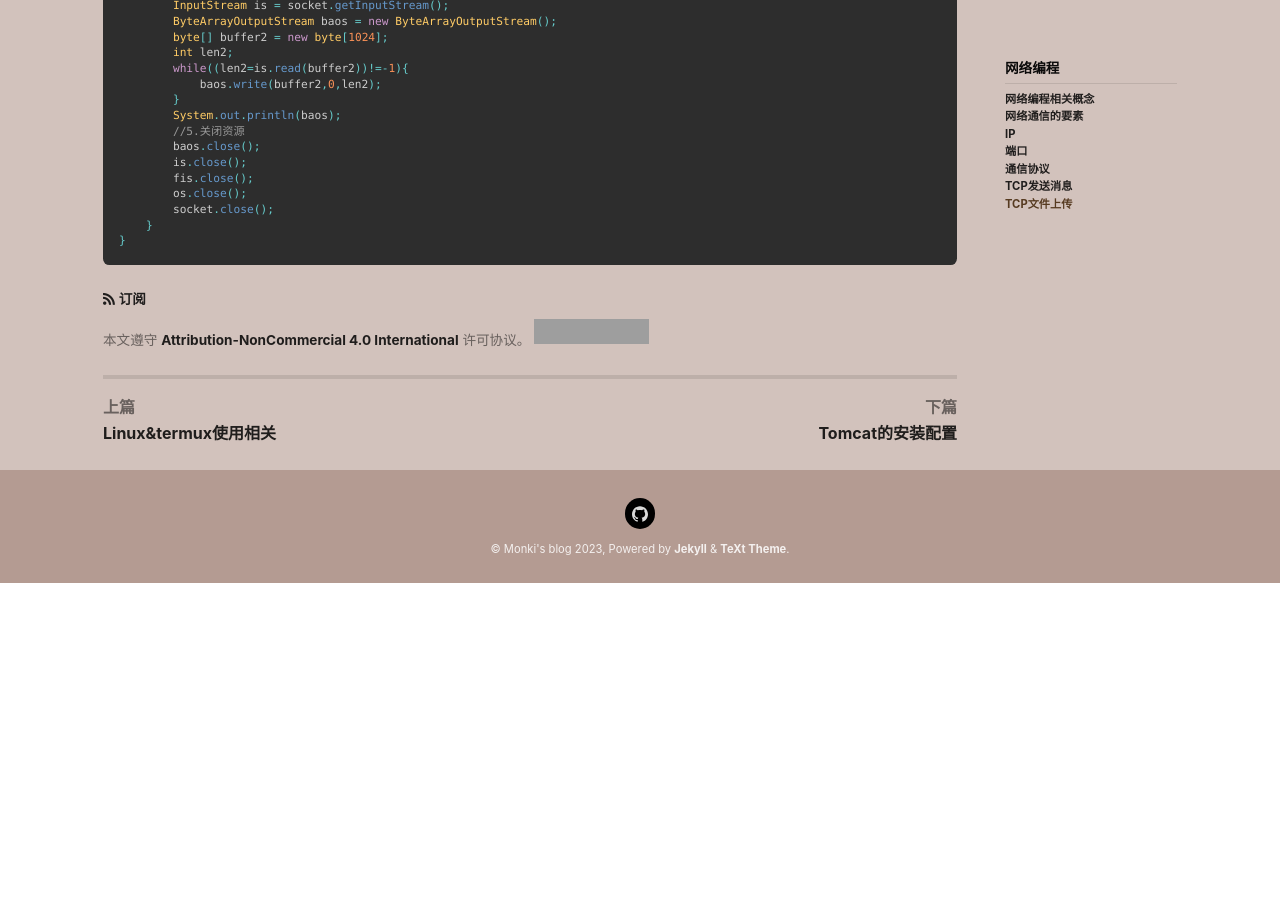
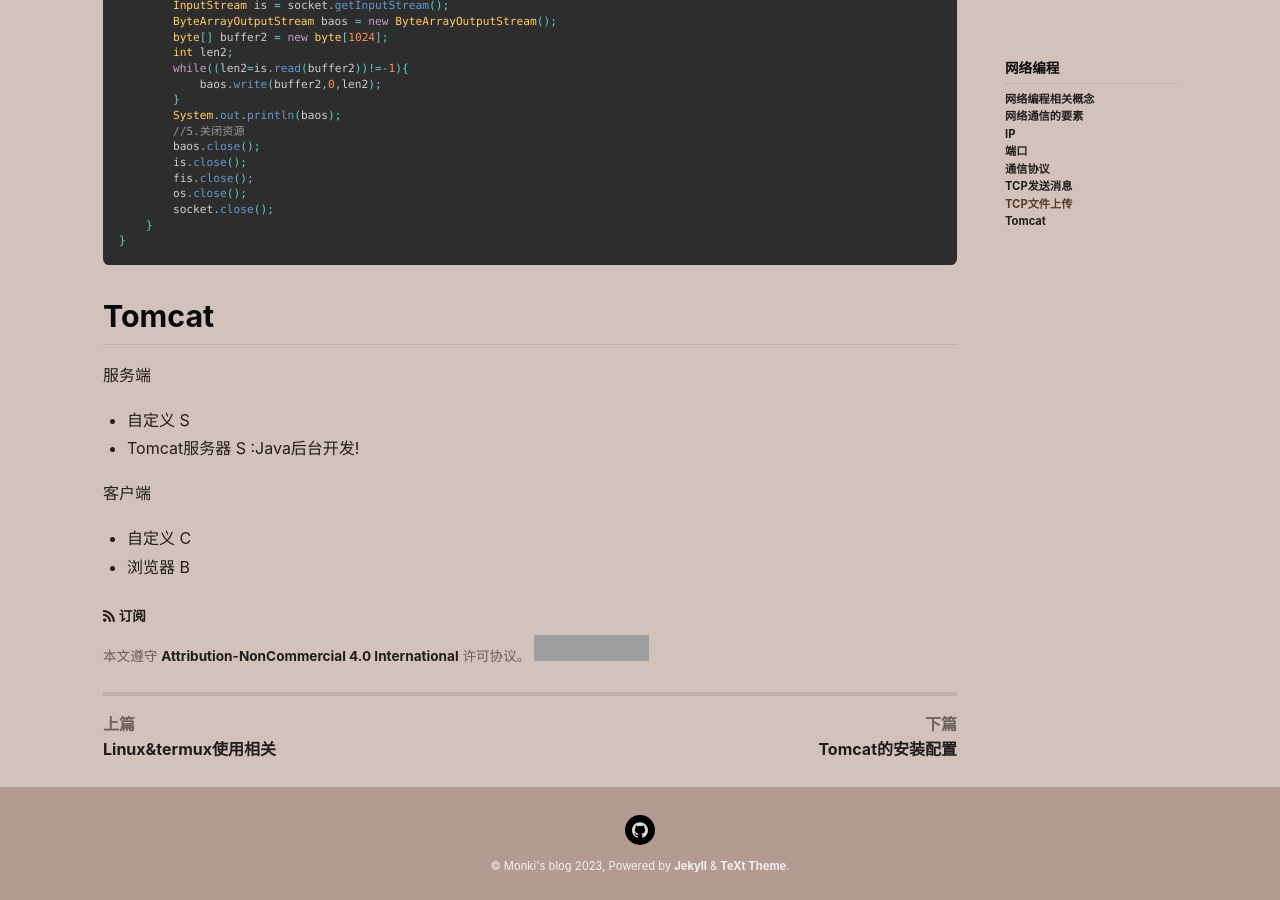
Before and after one commit to MonkiFantasy/MonkiFantasy.github.io, a Jekyll site: the page built from _posts/2023-07-20-网络编程.md, in a window 1280 px wide and 900 px high, scrolled down 11072 px. Built offline with Jekyll 4.4.1, drawn with Linux system fonts in a browser that asks for light colours; nearby versions of some CDN libraries; before the commit the page ends 11655 px from its top, so only the background shows below that; grey boxes are pictures that could not be loaded.

Commit message:
添加了Tomcat相关截图

````diff
--- a/_posts/2023-07-20-网络编程.md
+++ b/_posts/2023-07-20-网络编程.md
@@ -526,3 +526,17 @@
     }
 }
 ```
+
+## Tomcat
+
+
+
+服务端
+
++ 自定义 S
++ Tomcat服务器 S :Java后台开发!
+
+客户端
+
+- 自定义 C
+- 浏览器 B
````
